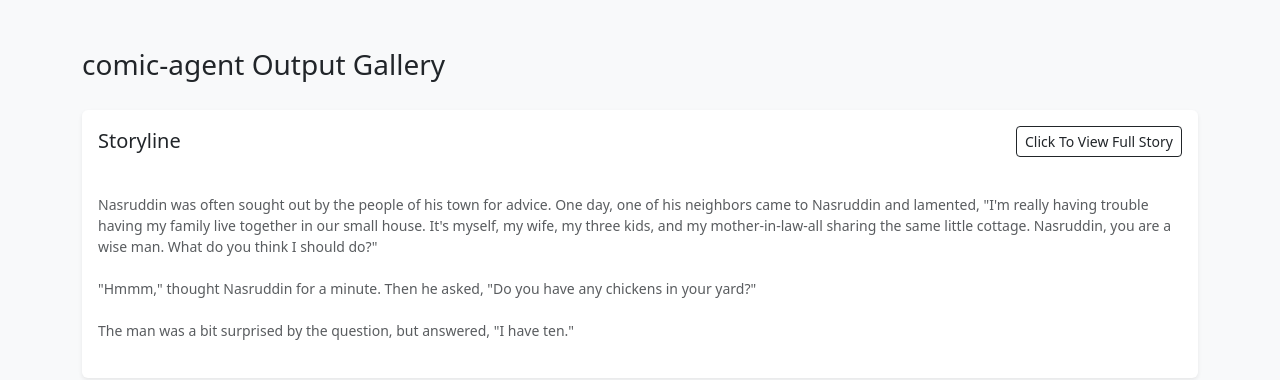
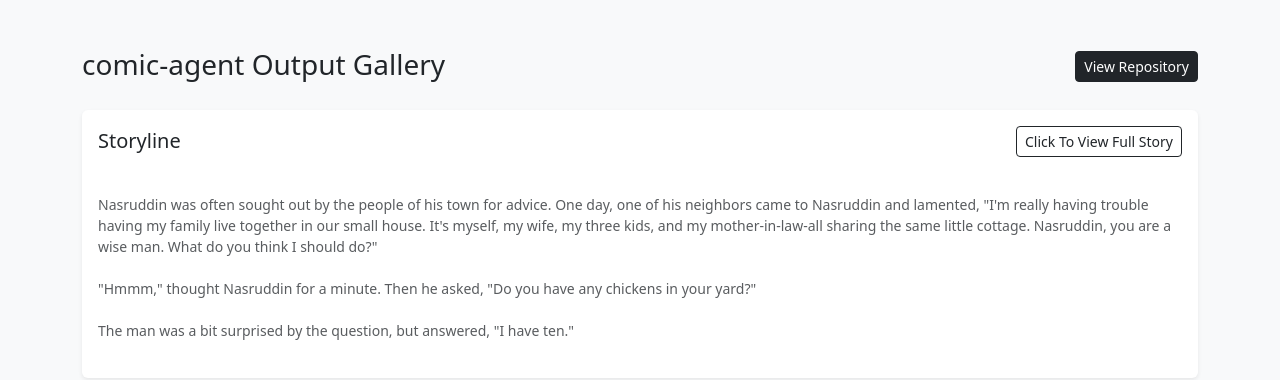
Before and after one commit to baqiral-1/comic_agent, a browser extension: page docs/index.html in a window 1280 px wide. Shown: the top 380 px of the page. Drawn offline with nearby package versions, Linux system fonts and the light colour scheme.

Commit message:
Add repository link to pages site header
- Add a View Repository button in the docs gallery header
- Link directly to https://github.com/baqiral-1/comic_agent

Closes https://github.com/baqiral-1/comic_agent/issues/6

```diff
--- a/docs/index.html
+++ b/docs/index.html
@@ -37,6 +37,16 @@
       <div class="d-flex flex-column flex-md-row justify-content-between align-items-md-center gap-3 mb-4">
         <div>
           <h1 class="h3 mb-1">comic-agent Output Gallery</h1>
+        </div>
+        <div>
+          <a
+            class="btn btn-sm btn-dark"
+            href="https://github.com/baqiral-1/comic_agent"
+            target="_blank"
+            rel="noopener noreferrer"
+          >
+            View Repository
+          </a>
         </div>
       </div>
 
```
